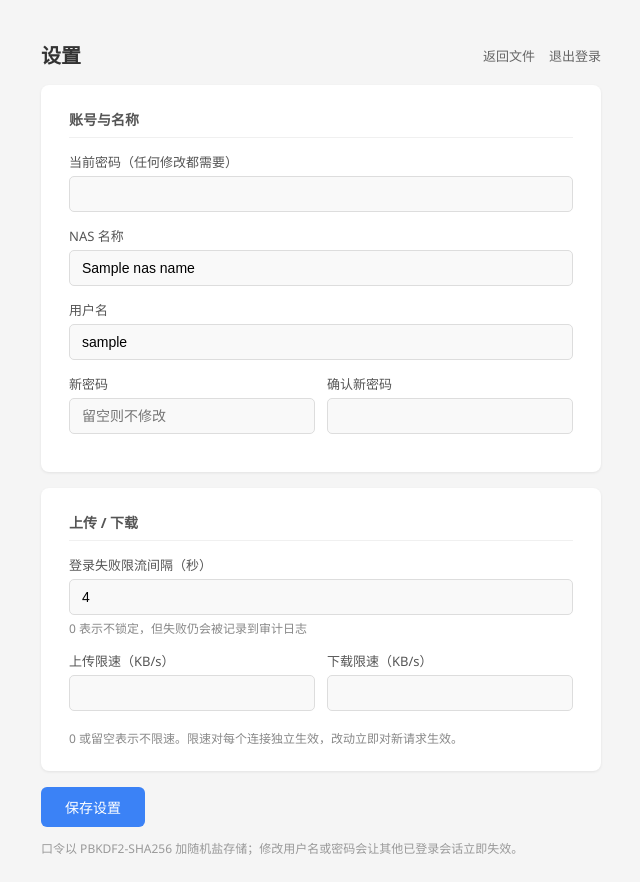
After one commit to liangbinchen2013/Lite-NAS, a Python web app: template templates/settings.html in a window 1280 px wide. The commit adds this page. Shown: the whole page, without its empty margins (319-959 px from the left). Run offline with Jinja, Linux system fonts and the light colour scheme; the template is opened without the code that fills it: most values are stand-ins (such as "Sample title", 1, 10 or a date in 2020).

Commit message:
新增图形化设置页
之前只能靠 setup.py 改配置，限速、名称、口令没有界面入口。
新增 /settings：可视化修改 NAS 名称、用户名、密码、登录限流间隔和上下行限速，
任何修改都必须带正确的当前密码（否则 403 且不动配置），改口令或用户名会让
其他已登录会话立即失效、只保留操作者自己那个；数值项逐个校验并给明确中文提示。
设置写入仍走 save_config（PBKDF2 加盐、0600 权限），审计只记录改了哪些字段名，
不落任何口令明文或散列。首页头部加入口。

```diff
--- a/templates/index.html
+++ b/templates/index.html
@@ -12,6 +12,7 @@ header { display: flex; justify-content: space-between; align-items: center; mar
 .header-left { display: flex; align-items: center; gap: 16px; }
 header h1 { font-size: 20px; color: #333; }
 .user-info { color: #666; font-size: 13px; padding: 4px 10px; background: #f0f0f0; border-radius: 4px; }
+.header-right { display: flex; align-items: center; gap: 10px; }
 .logout { color: #666; text-decoration: none; font-size: 13px; padding: 6px 14px; border: 1px solid #ddd; border-radius: 4px; transition: all 0.2s; }
 .logout:hover { color: #333; border-color: #999; background: #f5f5f5; }
 .storage-card { background: #fff; border-radius: 8px; padding: 16px 20px; margin-bottom: 20px; display: flex; justify-content: space-between; align-items: center; box-shadow: 0 1px 3px rgba(0,0,0,0.08); }
@@ -114,7 +115,10 @@ input[type="file"] { display: none; }
       <h1>{{nas_name}}</h1>
       <span class="user-info">{{username}}</span>
     </div>
-    <a href="/logout" class="logout">退出登录</a>
+    <div class="header-right">
+      <a href="/settings" class="logout">设置</a>
+      <a href="/logout" class="logout">退出登录</a>
+    </div>
   </header>
 
   <div class="storage-card">
--- /dev/null
+++ b/templates/settings.html
@@ -0,0 +1,93 @@
+<!DOCTYPE html>
+<html lang="zh-CN">
+<head>
+<meta charset="UTF-8">
+<meta name="viewport" content="width=device-width, initial-scale=1.0">
+<title>{{nas_name}} - 设置</title>
+<style>
+* { margin: 0; padding: 0; box-sizing: border-box; }
+body { font-family: "Segoe UI", "Microsoft YaHei", sans-serif; background: #f5f5f5; color: #333; min-height: 100vh; padding: 24px; }
+.wrap { max-width: 560px; margin: 0 auto; }
+head, .page-head { display: flex; justify-content: space-between; align-items: center; margin-bottom: 16px; }
+.page-head h1 { font-size: 20px; }
+.links a { color: #666; text-decoration: none; font-size: 13px; margin-left: 14px; }
+.links a:hover { color: #3b82f6; }
+.card { background: #fff; border-radius: 8px; padding: 24px 28px; box-shadow: 0 1px 3px rgba(0,0,0,0.08); margin-bottom: 16px; }
+.card h2 { font-size: 14px; color: #555; margin-bottom: 14px; padding-bottom: 8px; border-bottom: 1px solid #f0f0f0; }
+.field { margin-bottom: 14px; }
+label { display: block; margin-bottom: 5px; font-size: 13px; color: #555; }
+input[type="text"], input[type="password"], input[type="number"] { width: 100%; padding: 9px 12px; background: #f9f9f9; border: 1px solid #ddd; border-radius: 5px; font-size: 14px; outline: none; }
+input:focus { border-color: #3b82f6; background: #fff; }
+.hint { color: #888; font-size: 12px; margin-top: 4px; }
+.row { display: flex; gap: 12px; }
+.row .field { flex: 1; }
+.msg { padding: 10px 14px; border-radius: 6px; font-size: 13px; margin-bottom: 16px; display: none; }
+.msg.ok { display: block; background: #f0fdf4; color: #166534; border: 1px solid #bbf7d0; }
+.msg.err { display: block; background: #fef2f2; color: #991b1b; border: 1px solid #fecaca; }
+button { padding: 10px 24px; background: #3b82f6; color: #fff; border: none; border-radius: 6px; font-size: 14px; cursor: pointer; }
+button:hover { background: #2563eb; }
+.note { color: #999; font-size: 12px; margin-top: 12px; line-height: 1.6; }
+</style>
+</head>
+<body>
+<div class="wrap">
+  <div class="page-head">
+    <h1>设置</h1>
+    <div class="links"><a href="/">返回文件</a><a href="/logout">退出登录</a></div>
+  </div>
+
+  <div class="msg {{message_class}}">{{message}}</div>
+
+  <form method="POST" action="/settings">
+    <div class="card">
+      <h2>账号与名称</h2>
+      <div class="field">
+        <label for="current_password">当前密码（任何修改都需要）</label>
+        <input type="password" id="current_password" name="current_password" autocomplete="current-password" required>
+      </div>
+      <div class="field">
+        <label for="nas_name">NAS 名称</label>
+        <input type="text" id="nas_name" name="nas_name" value="{{nas_name}}">
+      </div>
+      <div class="field">
+        <label for="username">用户名</label>
+        <input type="text" id="username" name="username" value="{{username}}">
+      </div>
+      <div class="row">
+        <div class="field">
+          <label for="password">新密码</label>
+          <input type="password" id="password" name="password" autocomplete="new-password" placeholder="留空则不修改">
+        </div>
+        <div class="field">
+          <label for="password_confirm">确认新密码</label>
+          <input type="password" id="password_confirm" name="password_confirm" autocomplete="new-password">
+        </div>
+      </div>
+    </div>
+
+    <div class="card">
+      <h2>上传 / 下载</h2>
+      <div class="field">
+        <label for="rate_limit_interval">登录失败限流间隔（秒）</label>
+        <input type="number" id="rate_limit_interval" name="rate_limit_interval" min="0" max="86400" value="{{rate_limit_interval}}">
+        <div class="hint">0 表示不锁定，但失败仍会被记录到审计日志</div>
+      </div>
+      <div class="row">
+        <div class="field">
+          <label for="upload_limit_kb">上传限速（KB/s）</label>
+          <input type="number" id="upload_limit_kb" name="upload_limit_kb" min="0" max="1048576" value="{{upload_limit_kb}}">
+        </div>
+        <div class="field">
+          <label for="download_limit_kb">下载限速（KB/s）</label>
+          <input type="number" id="download_limit_kb" name="download_limit_kb" min="0" max="1048576" value="{{download_limit_kb}}">
+        </div>
+      </div>
+      <div class="hint">0 或留空表示不限速。限速对每个连接独立生效，改动立即对新请求生效。</div>
+    </div>
+
+    <button type="submit">保存设置</button>
+    <div class="note">口令以 PBKDF2-SHA256 加随机盐存储；修改用户名或密码会让其他已登录会话立即失效。</div>
+  </form>
+</div>
+</body>
+</html>
```
Also changed, not shown: server.py (+122 -1 lines), README.md.
